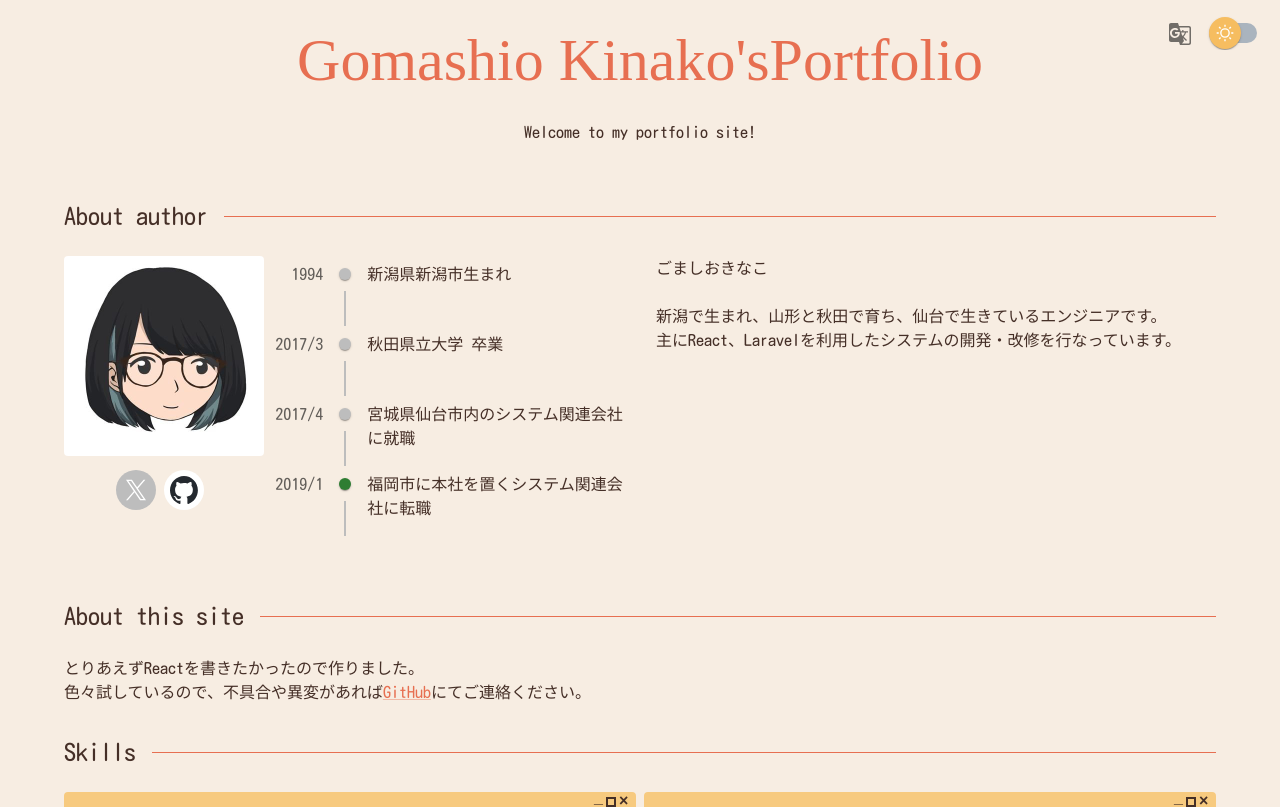
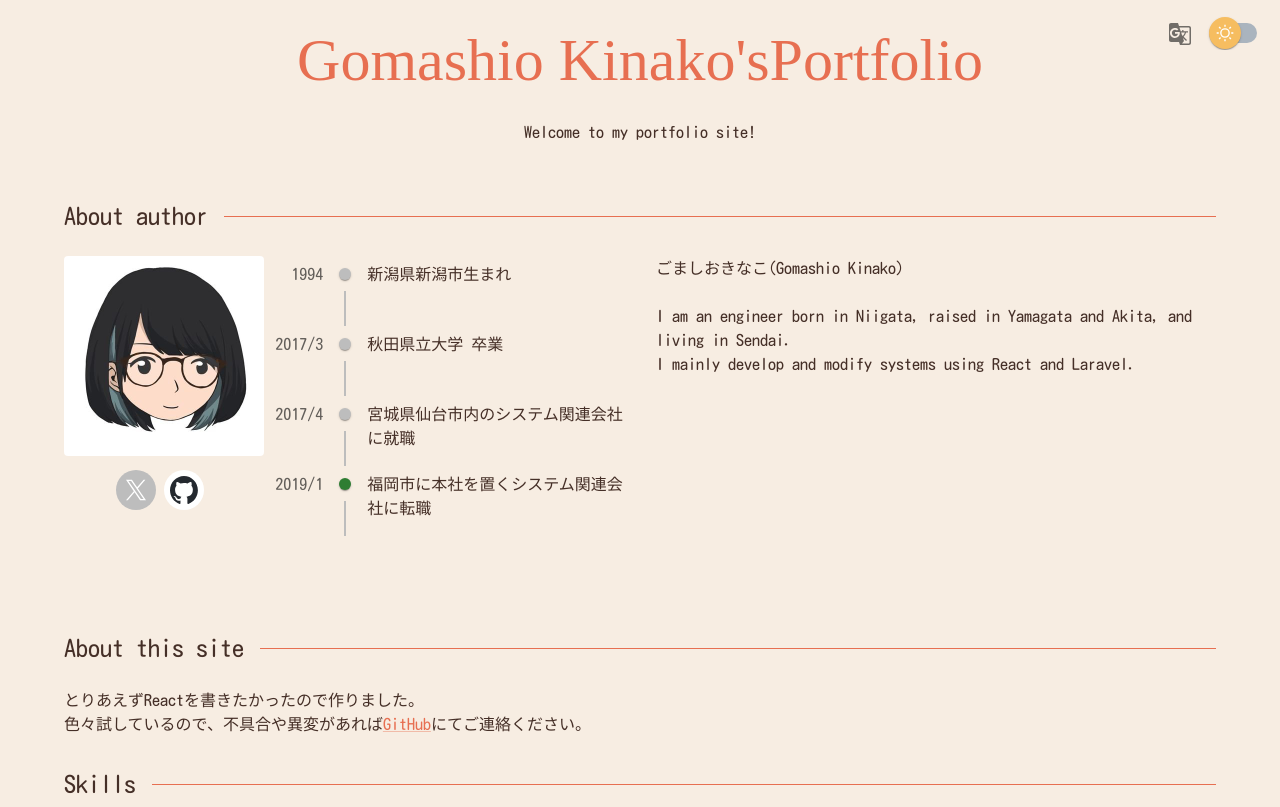
Before and after one commit to Masumi-SAJIKI/portfolio, a React (Vite) app: page / in a window 1280 px wide. Shown: the top 807 px of the page. Built offline with nearby package versions, Linux system fonts and the light colour scheme; no server answers; the database is empty; a web font is replaced by a local one.

Commit message:
refactor authroe

```diff
--- /dev/null
+++ b/src/component/Author.tsx
@@ -0,0 +1,95 @@
+import { Trans, useTranslation } from "react-i18next";
+import {
+  Avatar,
+  Box,
+  Grid,
+  IconButton,
+  SvgIcon,
+  Tooltip,
+  Typography,
+  useMediaQuery,
+  useTheme,
+} from "@mui/material";
+import GitHubIcon from "assets/github-mark.svg";
+import me from "assets/me.png";
+import History from "component/History";
+
+export default function Author() {
+  const { t } = useTranslation();
+  const theme = useTheme();
+  const isMobile = useMediaQuery(theme.breakpoints.down("sm"));
+
+  return (
+    <Grid item container mb={4}>
+      <Grid item xs={12} sm={2} textAlign="center">
+        <img
+          src={me}
+          style={{
+            width: isMobile ? "80%" : "200px",
+            borderRadius: "2%",
+          }}
+        />
+        <Grid item container mt={1}>
+          <Grid item xs={12}>
+            <Box display="flex" justifyContent="center">
+              <Avatar sx={{ mr: 0.5 }}>
+                <Tooltip arrow title="@kinakoGomashio">
+                  <IconButton
+                    onClick={() =>
+                      window.open(
+                        "https://twitter.com/kinakoGomashio",
+                        "_blank"
+                      )
+                    }
+                  >
+                    <SvgIcon sx={{ width: "20px" }}>
+                      <svg
+                        width="1200"
+                        height="1227"
+                        viewBox="0 0 1200 1227"
+                        fill="none"
+                        xmlns="http://www.w3.org/2000/svg"
+                      >
+                        <path
+                          d="M714.163 519.284L1160.89 0H1055.03L667.137 450.887L357.328 0H0L468.492 681.821L0 1226.37H105.866L515.491 750.218L842.672 1226.37H1200L714.137 519.284H714.163ZM569.165 687.828L521.697 619.934L144.011 79.6944H306.615L611.412 515.685L658.88 583.579L1055.08 1150.3H892.476L569.165 687.854V687.828Z"
+                          fill="white"
+                        />
+                      </svg>
+                    </SvgIcon>
+                  </IconButton>
+                </Tooltip>
+              </Avatar>
+              <Avatar sx={{ bgcolor: "white", ml: 0.5 }}>
+                <Tooltip arrow title="@Masumi-SAJIKI">
+                  <IconButton
+                    onClick={() =>
+                      window.open("https://github.com/Masumi-SAJIKI", "_blank")
+                    }
+                  >
+                    <img src={GitHubIcon} style={{ width: 28 }} />
+                  </IconButton>
+                </Tooltip>
+              </Avatar>
+            </Box>
+          </Grid>
+          <Grid item xs={3} />
+        </Grid>
+      </Grid>
+      {!isMobile && (
+        <Grid item xs={12} sm={4}>
+          <History />
+        </Grid>
+      )}
+      <Grid item xs={12} sm={6} mt={isMobile ? 3 : 0}>
+        <Typography variant="body1" component="div" ml={2}>
+          <Trans i18nKey="author" />
+        </Typography>
+      </Grid>
+      {isMobile && (
+        <Grid item xs={12} sm={4} mt={3}>
+          <History />
+        </Grid>
+      )}
+    </Grid>
+  );
+}
--- a/src/page/Top/Top.tsx
+++ b/src/page/Top/Top.tsx
@@ -2,28 +2,22 @@ import { useCallback, useMemo } from "react";
 import { useTranslation } from "react-i18next";
 import { format } from "date-fns/format";
 import FaceRetouchingNaturalIcon from "@mui/icons-material/FaceRetouchingNatural";
-import GTranslateIcon from "@mui/icons-material/GTranslate";
 import SchoolIcon from "@mui/icons-material/School";
 import {
-  Avatar,
   Box,
   CardContent,
   Container,
   Grid,
-  IconButton,
   Link,
   Stack,
-  SvgIcon,
-  Tooltip,
   Typography,
   useMediaQuery,
   useTheme,
 } from "@mui/material";
 import { PieChart } from "@mui/x-charts/PieChart";
-import GitHubIcon from "assets/github-mark.svg";
-import me from "assets/me.png";
 import { useCounter } from "hook/Counter";
 import i18next from "i18next";
+import Author from "component/Author";
 import Counter from "component/Counter";
 import History from "component/History";
 import LanguageChangeButton from "component/LanguageChangeButton";
@@ -133,83 +127,7 @@ export default function Top({ mode, onChangeMode }: Props) {
         </Grid>
         <Title title={t("subtitle.about_author")} />
         <Grid item container mb={4}>
-          <Grid item xs={12} sm={2} textAlign="center">
-            <img
-              src={me}
-              style={{
-                width: isMobile ? "80%" : "200px",
-                borderRadius: "2%",
-              }}
-            />
-            <Grid item container mt={1}>
-              <Grid item xs={12}>
-                <Box display="flex" justifyContent="center">
-                  <Avatar sx={{ mr: 0.5 }}>
-                    <Tooltip arrow title="@kinakoGomashio">
-                      <IconButton
-                        onClick={() =>
-                          window.open(
-                            "https://twitter.com/kinakoGomashio",
-                            "_blank"
-                          )
-                        }
-                      >
-                        <SvgIcon sx={{ width: "20px" }}>
-                          <svg
-                            width="1200"
-                            height="1227"
-                            viewBox="0 0 1200 1227"
-                            fill="none"
-                            xmlns="http://www.w3.org/2000/svg"
-                          >
-                            <path
-                              d="M714.163 519.284L1160.89 0H1055.03L667.137 450.887L357.328 0H0L468.492 681.821L0 1226.37H105.866L515.491 750.218L842.672 1226.37H1200L714.137 519.284H714.163ZM569.165 687.828L521.697 619.934L144.011 79.6944H306.615L611.412 515.685L658.88 583.579L1055.08 1150.3H892.476L569.165 687.854V687.828Z"
-                              fill="white"
-                            />
-                          </svg>
-                        </SvgIcon>
-                      </IconButton>
-                    </Tooltip>
-                  </Avatar>
-                  <Avatar sx={{ bgcolor: "white", ml: 0.5 }}>
-                    <Tooltip arrow title="@Masumi-SAJIKI">
-                      <IconButton
-                        onClick={() =>
-                          window.open(
-                            "https://github.com/Masumi-SAJIKI",
-                            "_blank"
-                          )
-                        }
-                      >
-                        <img src={GitHubIcon} style={{ width: 28 }} />
-                      </IconButton>
-                    </Tooltip>
-                  </Avatar>
-                </Box>
-              </Grid>
-              <Grid item xs={3} />
-            </Grid>
-          </Grid>
-          {!isMobile && (
-            <Grid item xs={12} sm={4}>
-              <History />
-            </Grid>
-          )}
-          <Grid item xs={12} sm={6} mt={isMobile ? 3 : 0}>
-            <Typography variant="body1" component="div" ml={2}>
-              ごましおきなこ
-              <br />
-              <br />
-              新潟で生まれ、山形と秋田で育ち、仙台で生きているエンジニアです。
-              <br />
-              主にReact、Laravelを利用したシステムの開発・改修を行なっています。
-            </Typography>
-          </Grid>
-          {isMobile && (
-            <Grid item xs={12} sm={4} mt={3}>
-              <History />
-            </Grid>
-          )}
+          <Author />
         </Grid>
         <Title title={t("subtitle.about_site")} />
         <Grid item container>
--- a/src/resources/en/message.json
+++ b/src/resources/en/message.json
@@ -24,5 +24,6 @@
 	"message": {
 		"welcome": "Welcome to my portfolio site!",
 		"used_language": "Used language"
-	}
+	},
+	"author": "ごましおきなこ(Gomashio Kinako)<br/><br/>I am an engineer born in Niigata, raised in Yamagata and Akita, and living in Sendai.<br/>I mainly develop and modify systems using React and Laravel."
 }
--- a/src/resources/ja/message.json
+++ b/src/resources/ja/message.json
@@ -24,5 +24,6 @@
 	"message": {
 		"welcome": "ごましおきなこのポートフォリオヘようこそ！",
 		"used_language": "使用言語割合"
-	}
+	},
+	"author": "ごましおきなこ<br/><br/>新潟で生まれ、山形と秋田で育ち、仙台で生きているエンジニアです。<br/>主にReact、Laravelを利用したシステムの開発・改修を行なっています。"
 }
```
